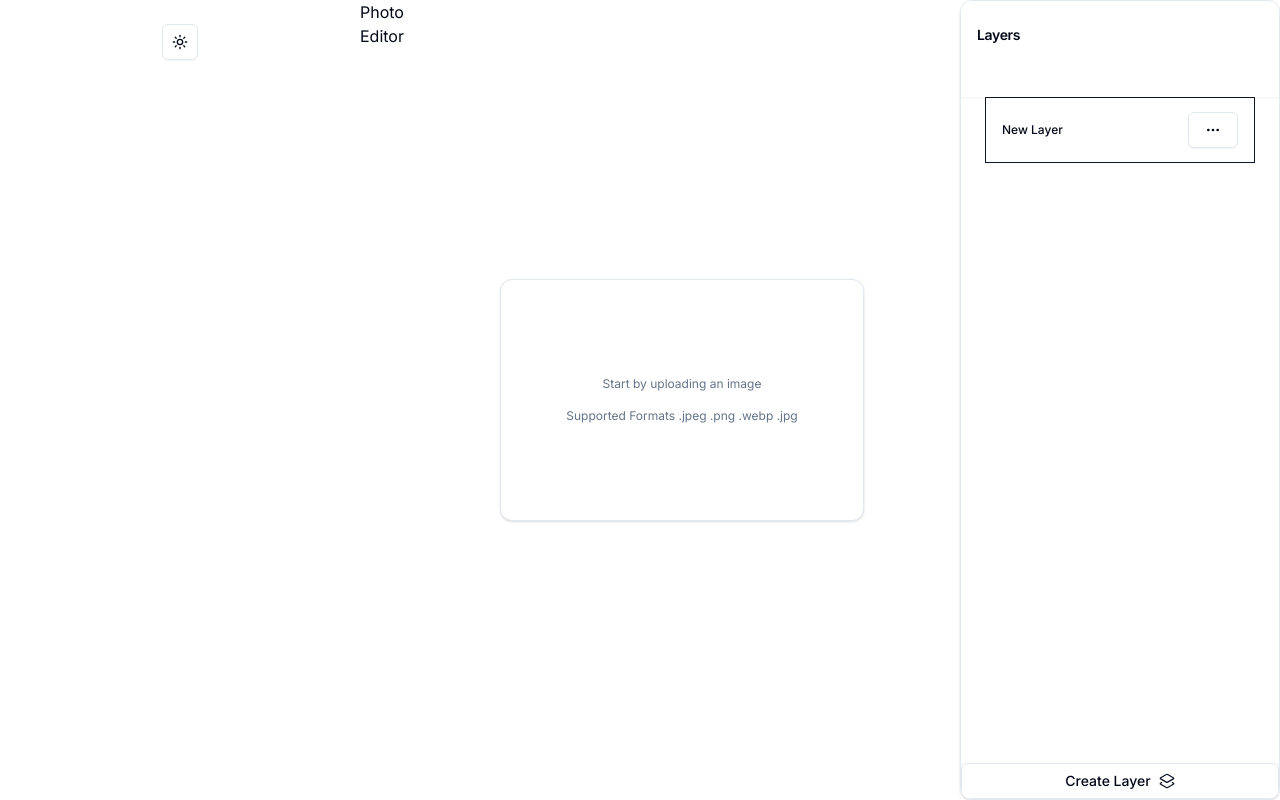
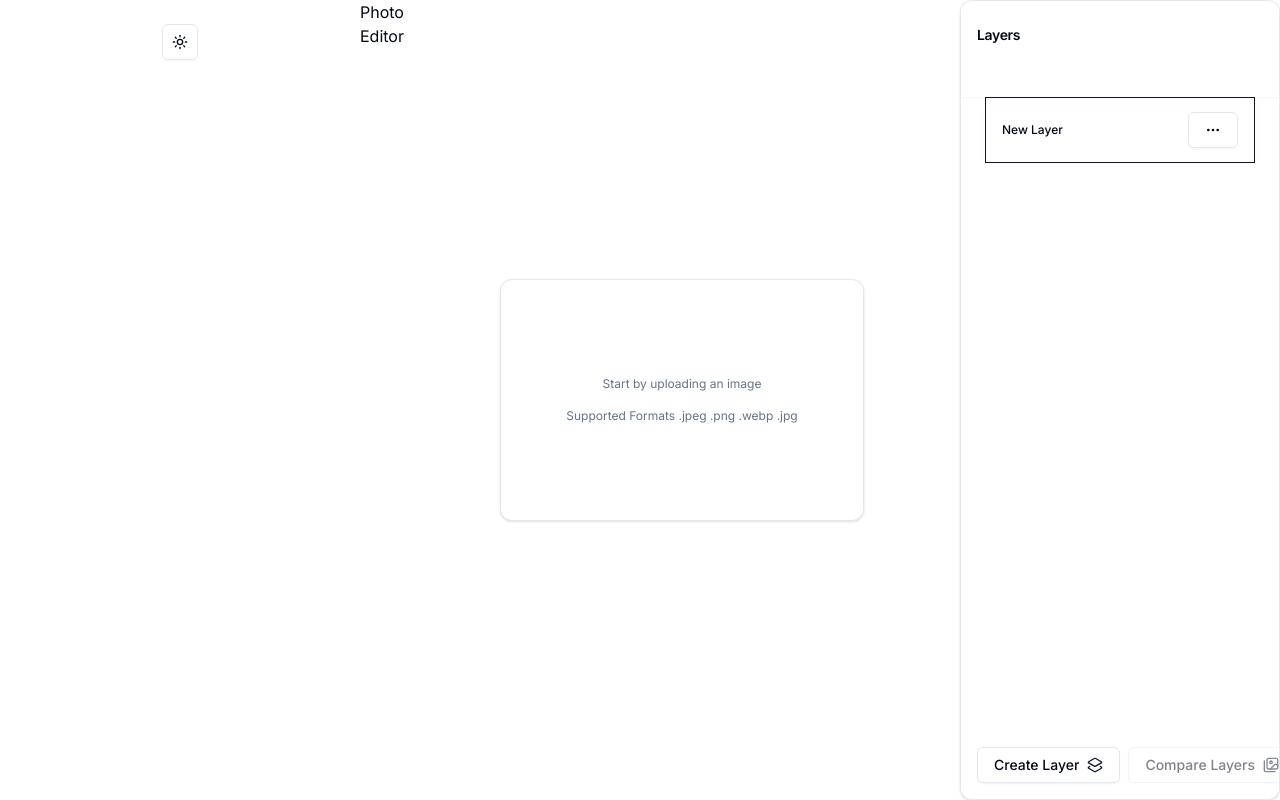
Before and after one commit to kkevinnsx/AI-ImageEditor, a Next.js app: page / in a window 1280 px wide. Built offline with nearby package versions, Linux system fonts and the light colour scheme.

Commit message:
creating a comparison mode

```diff
--- a/components/active-image.tsx
+++ b/components/active-image.tsx
@@ -2,13 +2,17 @@ import { useImageStore } from "@/lib/image-store";
 import { Layer, useLayerStore } from "@/lib/layer-store";
 import { cn } from "@/lib/utils";
 import Image from "next/image";
+import ImageComparison from "./layers/image-comparison";
 
 export default function ActiveImage(){
     const generating = useImageStore((state) => state.generating);
     const activeLayer = useLayerStore((state) => state.activeLayer);
-    const layers = useLayerStore((state) => state.activeLayer);
-
-    if(!activeLayer.url) return null
+    const layers = useLayerStore((state) => state.layers);
+    const layerComparisonMode = useLayerStore(
+        (state) => state.layerComparisonMode
+    )
+    const comparedLayers = useLayerStore((state) => state.comparedLayers)
+    if(!activeLayer.url && comparedLayers.length === 0) return null
 
     const renderLayer = (layer : Layer) => (
         <div className="relative w-full h-full flex items-center justify-center">
@@ -35,6 +39,17 @@ export default function ActiveImage(){
         </div>
     )
 
+    if(layerComparisonMode && comparedLayers.length > 0){
+        const comparisonLayers = comparedLayers
+            .map((id) => layers.find((l) => l.id === id)).
+            filter(Boolean) as Layer[]
+        return(
+            <div className="w-full relative h-svh p-24 bg-secondary flex flex-col items-center justify-center">
+                <ImageComparison layers={comparisonLayers}/>
+            </div>
+        )
+    }
+
     return (
         <div className="w-full relative h-svh p-24 bg-secondary flex flex-col items-center justify-center">
             {renderLayer(activeLayer)}
--- /dev/null
+++ b/components/layers/image-comparison.tsx
@@ -0,0 +1,42 @@
+'use client'
+
+import { Layer } from '@/lib/layer-store'
+import {ReactCompareSlider, ReactCompareSliderImage} from 'react-compare-slider'
+
+export default function ImageComparison({layers}: {layers: Layer[]}){
+    if(layers.length === 0){
+        return <div>No layers selected for comparison</div>
+    }
+
+    if(layers.length === 1) {
+        return (
+            <div className='h-full'>
+                <ReactCompareSliderImage
+                    src={layers[0].url || ''}
+                    srcSet={layers[0].url || ''}
+                    alt={layers[0].name || 'Single Image'}
+                    className='rounded-lg object-contain'/>
+            </div>
+        )
+    }
+
+    return(
+        <ReactCompareSlider
+            itemOne={
+                <ReactCompareSliderImage
+                    src={layers[0].url || ''}
+                    srcSet={layers[0].url || ''}
+                    alt={layers[0].name || 'Image One'}
+                />
+            }
+
+            itemTwo={
+                <ReactCompareSliderImage
+                    src={layers[1].url || ''}
+                    srcSet={layers[1].url || ''}
+                    alt={layers[1].name || 'Image Two'}
+                />
+            }
+        ></ReactCompareSlider>
+    )
+}
--- a/components/layers/layers.tsx
+++ b/components/layers/layers.tsx
@@ -5,9 +5,11 @@ import { Card, CardContent, CardDescription, CardHeader, CardTitle } from "../ui
 import { useImageStore } from "@/lib/image-store"
 import { cn } from "@/lib/utils"
 import { Button } from "../ui/button"
-import { Layers2 } from "lucide-react"
+import { ArrowRight, Images, Layers2 } from "lucide-react"
 import LayerImage from "./layer-image"
 import LayerInfo from "./layer-info"
+import { useMemo } from "react"
+import Image from "next/image"
 
 export default function Layers(){
     const layers = useLayerStore((state) => state.layers)
@@ -15,13 +17,52 @@ export default function Layers(){
     const setActiveLayer = useLayerStore((state) => state.setActiveLayer)
     const addLayer = useLayerStore((state) => state.addLayer)
     const generating = useImageStore((state) => state.generating)
-
+    const layerComparisonMode = useLayerStore((state) => state.layerComparisonMode)
+    const setLayerComparisonMode = useLayerStore((state) => state.setLayerComparisonMode)
+    const comparedLayers = useLayerStore((state) => state.comparedLayers)
+    const toggleComparedLayer = useLayerStore((state) => state.toggleComparedLayer)
+    const setComparedLayers = useLayerStore((state) => state.setComparedLayers)
+    const getLayerName = useMemo(() => (id: string) => {
+        const layer = layers.find((l) => l.id === id)
+        return layer ? layer.url : "Nothing Here!"
+    }, [layers])
+    const visibleLayers = useMemo(
+        () => layerComparisonMode
+        ? layers.filter((layer) => layer.url && layer.resourceType === 'image')
+        : layers,
+        [layerComparisonMode, layers])
     return(
         <Card
             className="basis-[320px] shrink-0 scrollbar-thin scrollbar-track-secondary
             overflow-y-scroll scrollbar-thumb-primary scrollbar-thumb-rounded-full
             scrollbar-track-rounded-full overflow-x-hidden relative flex flex-col shadow-2x1">
                 <CardHeader className="sticky top-0 z-50 px-4 py-6 min-h-24 bg-card shadow-sm">
+                    {layerComparisonMode ? (
+                        <div>
+                        <CardTitle className="text-sm pb-2">
+                            Comparing...
+                        </CardTitle>
+                        <CardDescription className="flex gap-2 items-center">
+                            <Image
+                                alt='compare'
+                                width={32}
+                                height={32}
+                                src={getLayerName(comparedLayers[0]) as string}
+                            />
+                            {comparedLayers.length > 0 && <ArrowRight />}
+                            {comparedLayers.length > 1 ? (
+                                <Image
+                                    alt='compare'
+                                    width={32}
+                                    height={32}
+                                    src={getLayerName(comparedLayers[1]) as string}
+                                />
+                            ) : (
+                                'Nothing Here'
+                            )}
+                            </CardDescription>
+                        </div>
+                    ) : null}
                     <div>
                         <CardTitle className="text-sm">
                             {activeLayer.name || 'Layers'}
@@ -32,14 +73,19 @@ export default function Layers(){
                             </CardDescription>
                         ) : null}
                     </div>
+
                 </CardHeader>
-                <CardContent className="flex-1 flex flex-col">
-                    {layers.map((layer, index) => (
+                <CardContent className="flex-1 flex flex-col gap-2">
+                    {visibleLayers.map((layer, index) => (
                         <div className={cn('cursor-pointer ease-in-out hover:bg-secondary border border-transparent',
-                        {'animate-pulse': generating, 'border-primary': activeLayer.id === layer.id,})}
+                        {'animate-pulse': generating, 'border-primary': layerComparisonMode ? comparedLayers.includes(layer.id) : activeLayer.id === layer.id,})}
                         key={layer.id} onClick={() => {
                             if(generating) return
-                            setActiveLayer(layer.id)
+                            if(layerComparisonMode){
+                                toggleComparedLayer(layer.id)
+                            }else{
+                                setActiveLayer(layer.id)
+                            }
                         }}>
                             <div className="relative p-4 flex items-center">
                                 <div className="flex gap-2 items-center h-8 w-full justify-between">
@@ -53,7 +99,7 @@ export default function Layers(){
                         </div>
                     ))}
                 </CardContent>
-                <div className="sticky bottom-0 bg-card flex gap-2 shrink-0">
+                <div className="sticky bottom-0 bg-card flex gap-2 p-4 shrink-0">
                     <Button onClick={() => {
                         addLayer({
                             id: crypto.randomUUID(),
@@ -69,6 +115,23 @@ export default function Layers(){
                         <span>Create Layer</span>
                         <Layers2 className="text-secondary-foreground" size={18} />
                     </Button>
+                    <Button
+                        className="flex items-center gap-2"
+                        variant={'outline'}
+                        onClick={() => {
+                        if(layerComparisonMode){
+                            setLayerComparisonMode(!layerComparisonMode)
+                        }else {
+                            setComparedLayers([activeLayer.id])
+                        }
+                    }} disabled={!activeLayer.url || activeLayer.resourceType === 'video'}>
+                        <span>
+                            {layerComparisonMode ? 'Stop Comparing' : 'Compare Layers'}
+                        </span>
+                        {!layerComparisonMode && (
+                            <Images className='text-secondary-foreground' size={14} />
+                        )}
+                    </Button>
                 </div>
         </Card>
     )
--- a/package.json
+++ b/package.json
@@ -22,6 +22,7 @@
     "next-safe-action": "^7.10.2",
     "next-themes": "^0.4.4",
     "react": "^19.0.0",
+    "react-compare-slider": "^3.1.0",
     "react-dom": "^19.0.0",
     "react-dropzone": "^14.3.5",
     "react-hook-form": "^7.54.2",
```
Also changed, not shown: 1 other file (tests, documents, lock files or other folders).
